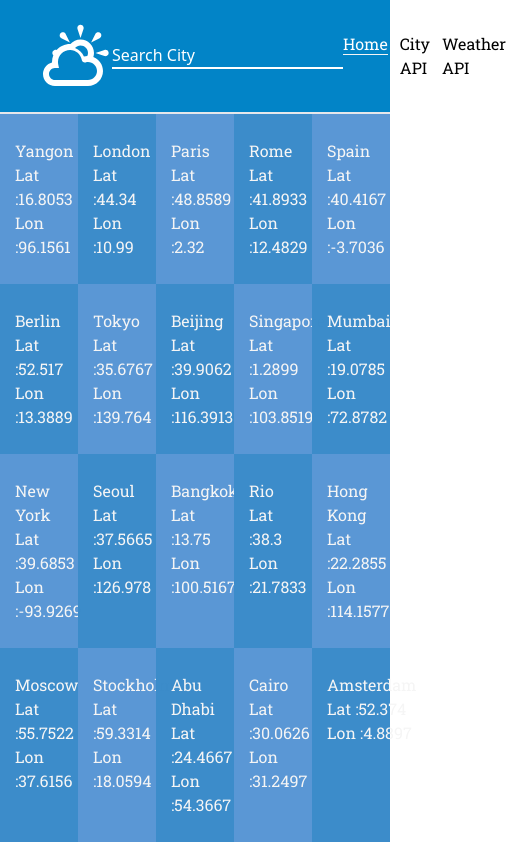
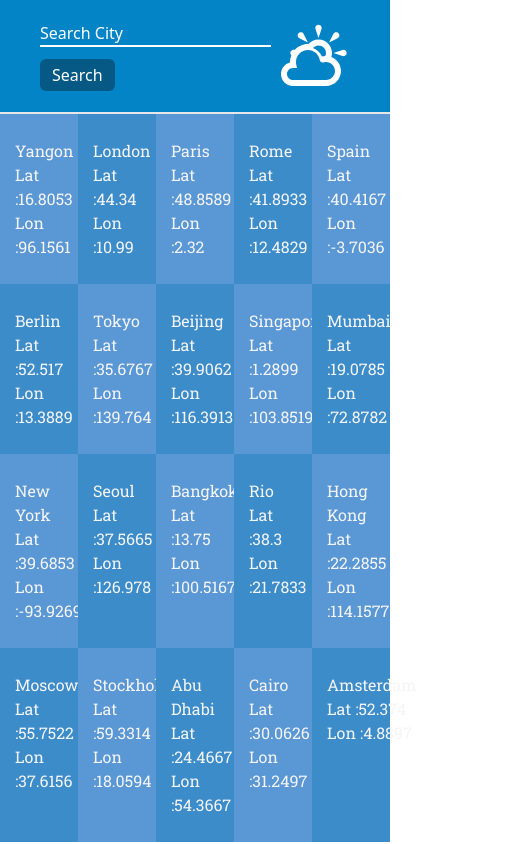
Before and after one commit to HtetWaiYan7191/weather-app, a React (Create React App) app: page / in a window 390 px wide. Shown: the whole page, 518 px wide, since content can reach past the window. Built offline with nearby package versions, Linux system fonts and the light colour scheme; a web font is replaced by a local one.

Commit message:
Add mobile responsive navbar

```diff
--- a/src/components/Navbar.js
+++ b/src/components/Navbar.js
@@ -13,14 +13,15 @@ const Navbar = () => {
     setInputSearch('');
   };
   return (
-    <nav className="flex justify-between px-10 py-5 items-center border-b-2 bg-sky-600">
+    <nav className=" flex flex-row-reverse md:flex md:flex-row justify-between px-10 py-5 items-center border-b-2 bg-sky-600">
       <div className=" logo-container">
         <TiWeatherPartlySunny className="text-7xl text-white" />
       </div>
       <form onSubmit={handleSubmit}>
-        <input placeholder="Search City" value={inputSearch} onChange={(e) => setInputSearch(e.target.value)} className=" outline-none border-b-2 text-white border-b-white bg-inherit placeholder:text-white" />
+        <input placeholder="Search City" value={inputSearch} onChange={(e) => setInputSearch(e.target.value)} className=" outline-none border-b-2 text-white border-b-white bg-inherit placeholder:text-white mb-3 md:mb-0" />
+        <button type="submit" onClick={handleSubmit} className=" md:hidden block hover:bg-sky-700 text-white bg-sky-800 rounded-md py-1 px-3">Search</button>
       </form>
-      <ul className="flex">
+      <ul className="md:flex hidden">
         <li className="me-3"><NavLink to="/">Home</NavLink></li>
         <li className="me-3"><Link to="/" target="blank">City API</Link></li>
         <li className="me-3"><Link to="/" target="blank">Weather API</Link></li>
```
